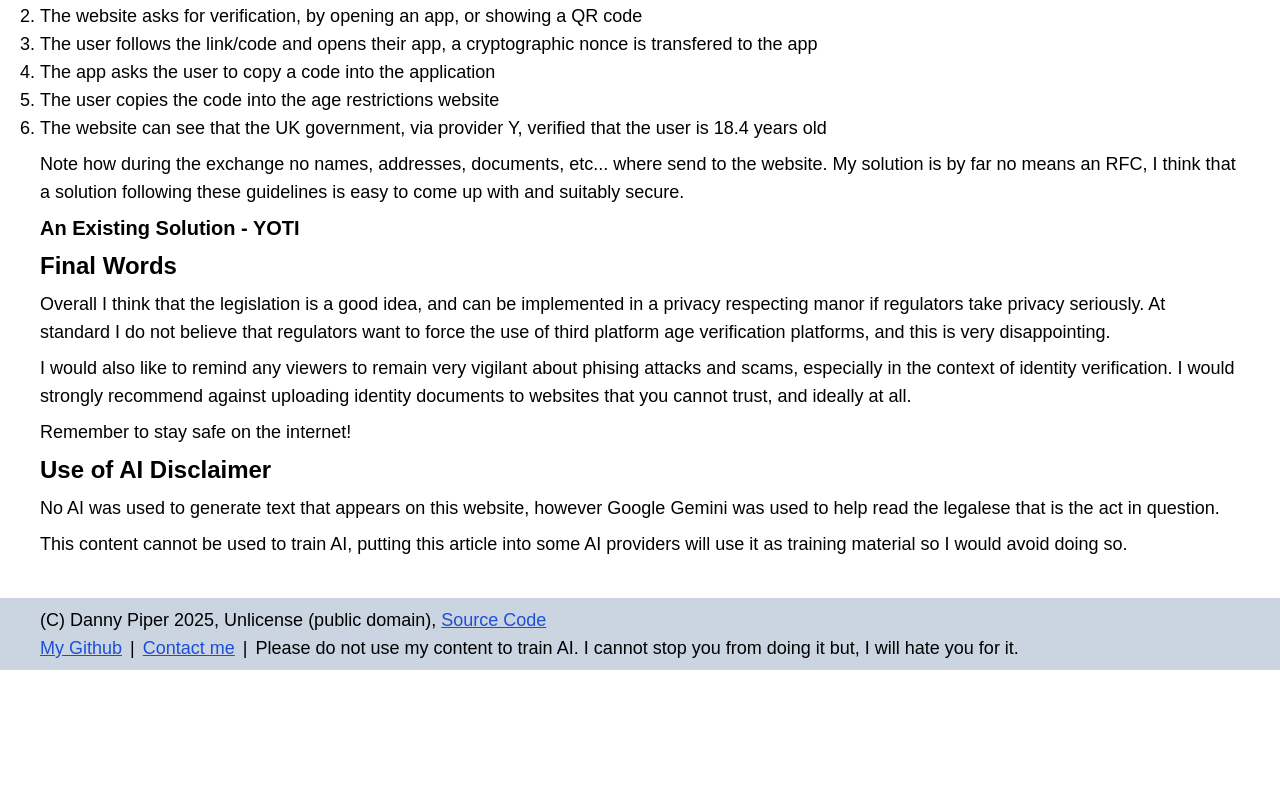
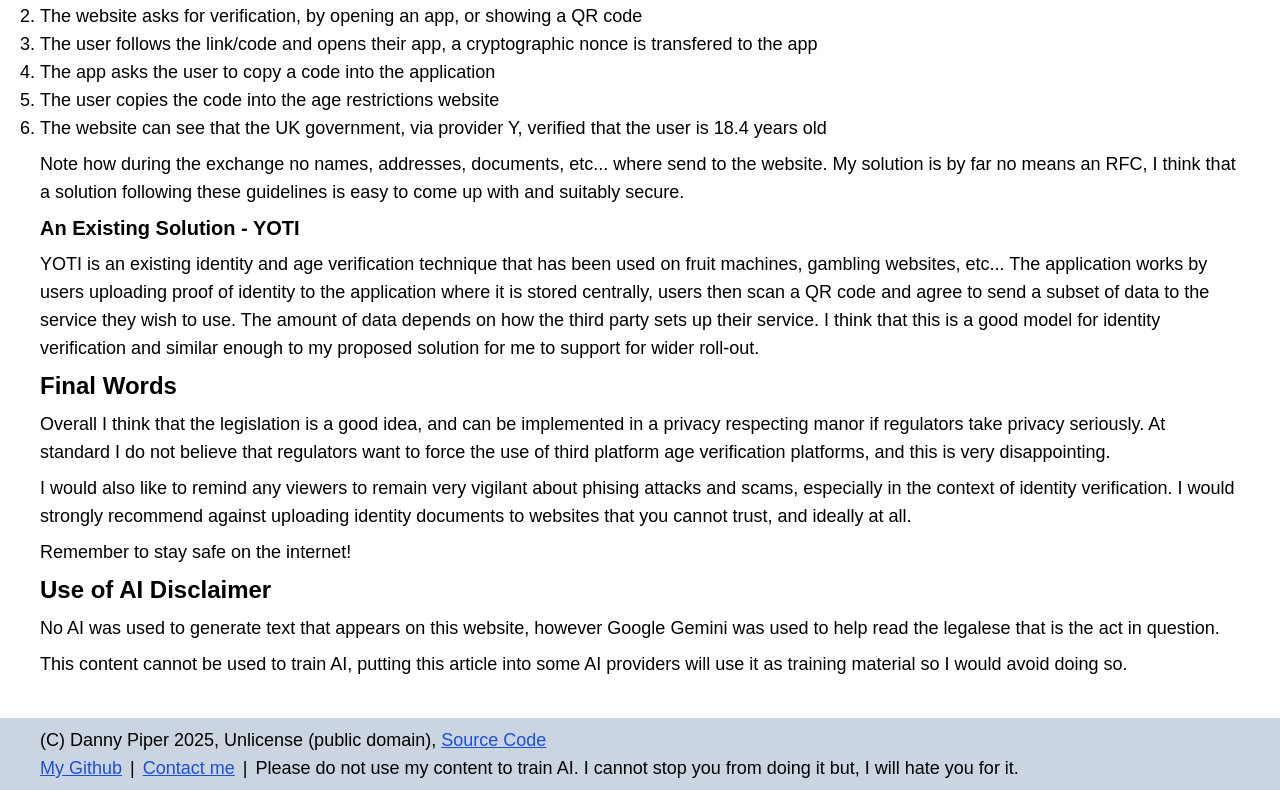
Before and after one commit to djpiper28/my-website, a Next.js app: page /blog/2025/06/age_checking_on_websites in a window 1280 px wide. Shown: the part 2054-2844 px from the top of the page. Before the commit the page ends 2724 px from the top, so only its background shows below. Built offline with nearby package versions, Linux system fonts and the light colour scheme.

Commit message:
feat: added existing solution

```diff
--- a/src/app/blog/2025/06/age_checking_on_websites/page.tsx
+++ b/src/app/blog/2025/06/age_checking_on_websites/page.tsx
@@ -187,6 +187,16 @@ export default function Page() {
         and suitably secure.
       </P>
       <H3>An Existing Solution - YOTI</H3>
+      <P>
+        YOTI is an existing identity and age verification technique that has
+        been used on fruit machines, gambling websites, etc... The application
+        works by users uploading proof of identity to the application where it
+        is stored centrally, users then scan a QR code and agree to send a
+        subset of data to the service they wish to use. The amount of data
+        depends on how the third party sets up their service. I think that this
+        is a good model for identity verification and similar enough to my
+        proposed solution for me to support for wider roll-out.
+      </P>
       <H2>Final Words</H2>
       <P>
         Overall I think that the legislation is a good idea, and can be
@@ -201,9 +211,7 @@ export default function Page() {
         verification. I would strongly recommend against uploading identity
         documents to websites that you cannot trust, and ideally at all.
       </P>
-      <P>
-        Remember to stay safe on the internet!
-      </P>
+      <P>Remember to stay safe on the internet!</P>
       <H2>Use of AI Disclaimer</H2>
       <P>
         No AI was used to generate text that appears on this website, however
```
